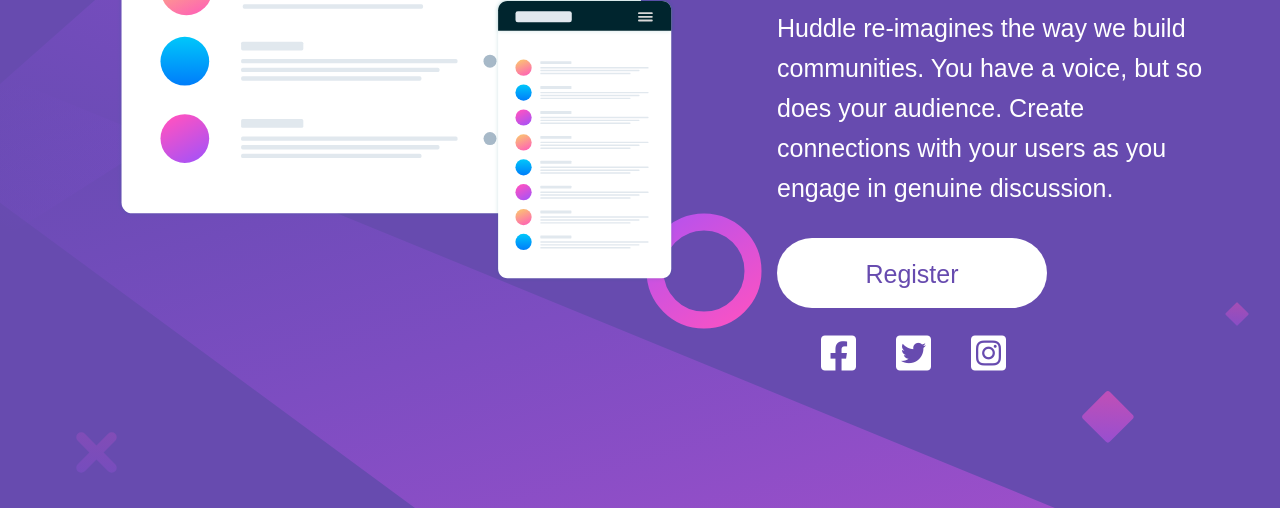
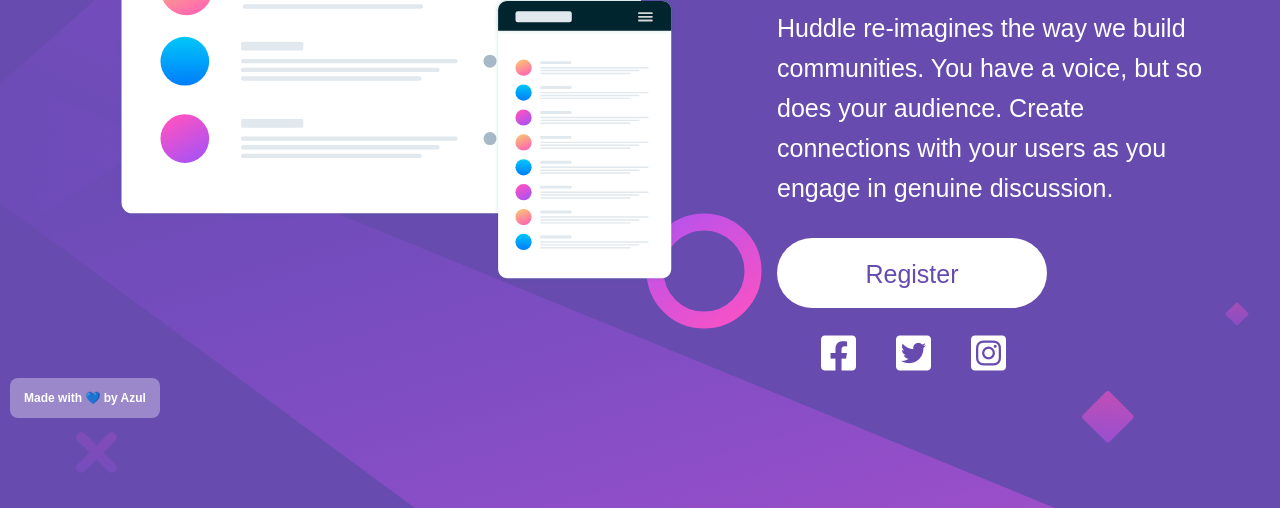
Before and after one commit to azulnietogomez/landing-challenge-1, a plain HTML site: page index.html in a window 1280 px wide. Shown: the part 292-800 px from the top of the page. Drawn offline with Linux system fonts and the light colour scheme.

Commit message:
add attribution

```diff
--- a/desktop.css
+++ b/desktop.css
@@ -67,3 +67,25 @@
 .icon {
     padding: 0 20px;
 }
+
+
+.attribution {
+    position: fixed;
+    left: 10px;
+    width: 150px;
+    height: 40px;
+    display: flex;
+    justify-content: center;
+    align-items: center;
+    font-size: 1.2rem;
+    font-family: sans-serif;
+    font-weight: bold;
+    color: white;
+    background-color: rgba(255, 255, 255, 0.341);
+    border-radius: 8px;
+    -webkit-border-radius: 8px;
+    -moz-border-radius: 8px;
+    -ms-border-radius: 8px;
+    -o-border-radius: 8px;
+    text-decoration: none;
+}
--- a/index.html
+++ b/index.html
@@ -42,4 +42,5 @@
                 </li>
             </ul>
 </body>
+        <a href="github.com/azulnietogomez" class="attribution">Made with 💙 by Azul</></a>
 </html>
```
